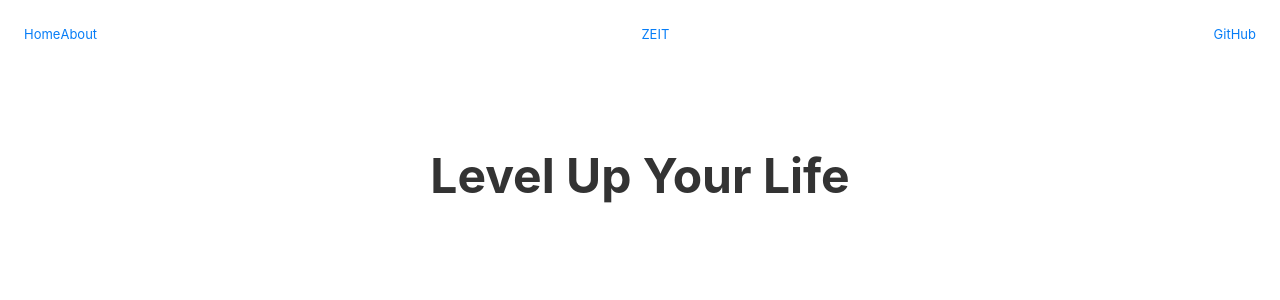
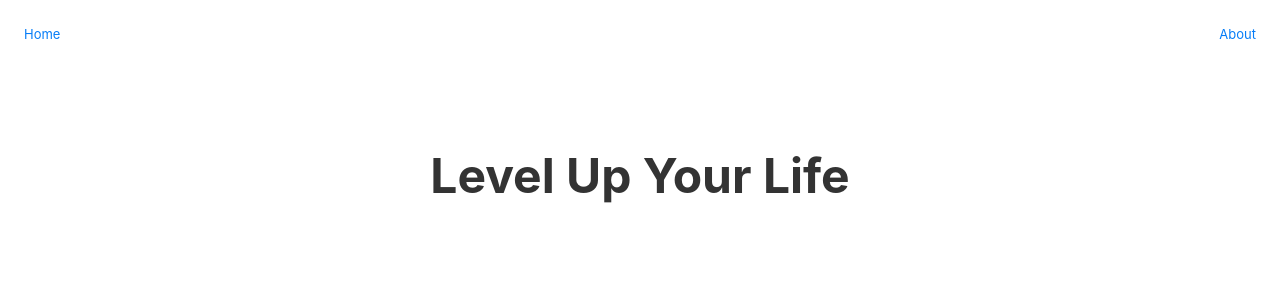
Before and after one commit to WillHDev/tridentTracker, a Next.js app: page / in a window 1280 px wide. Shown: the top 300 px of the page. Built offline with nearby package versions, Linux system fonts and the light colour scheme; no server answers.

Commit message:
list elements simplified links

```diff
--- a/components/nav.js
+++ b/components/nav.js
@@ -1,13 +1,5 @@
 import React from 'react'
 import Link from 'next/link'
-
-const links = [
-  { href: 'https://zeit.co/now', label: 'ZEIT' },
-  { href: 'https://github.com/zeit/next.js', label: 'GitHub' },
-].map(link => {
-  link.key = `nav-link-${link.href}-${link.label}`
-  return link
-})
 
 const Nav = () => (
   <nav>
@@ -15,14 +7,12 @@
       <li>
         <Link href="/">
           <a>Home</a>
-        </Link>
+      </Link>
+      </li>
+       <li>
         <Link href="/about"><a>About</a></Link>
-      </li>
-      {links.map(({ key, href, label }) => (
-        <li key={key}>
-          <a href={href}>{label}</a>
         </li>
-      ))}
+
     </ul>
 
     <style jsx>{`
```
